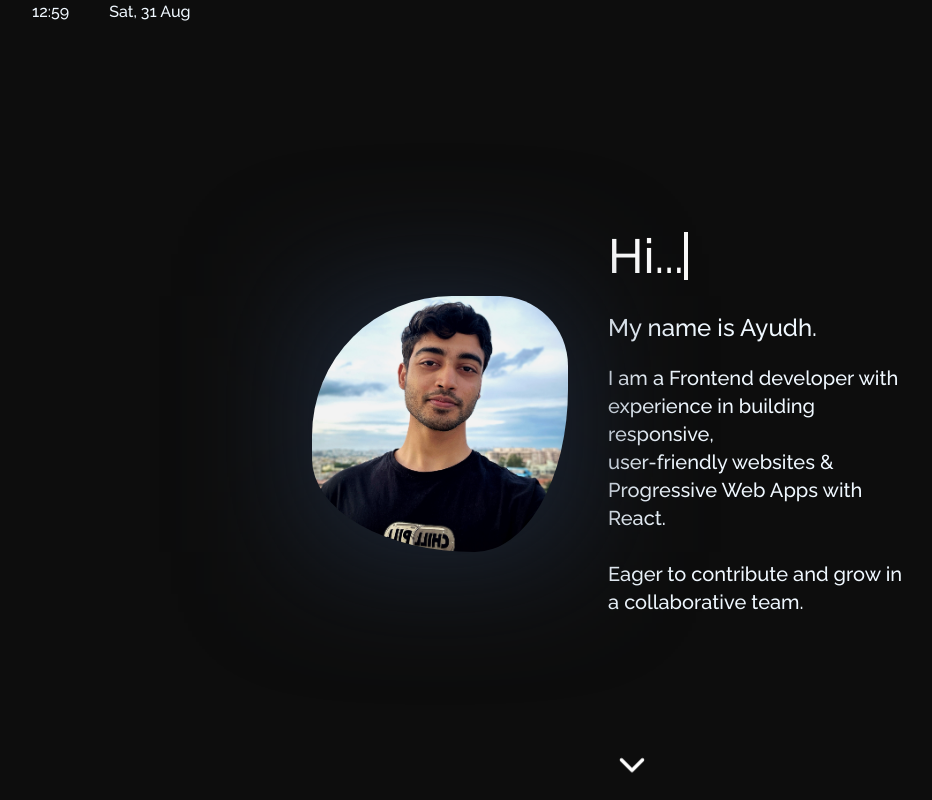
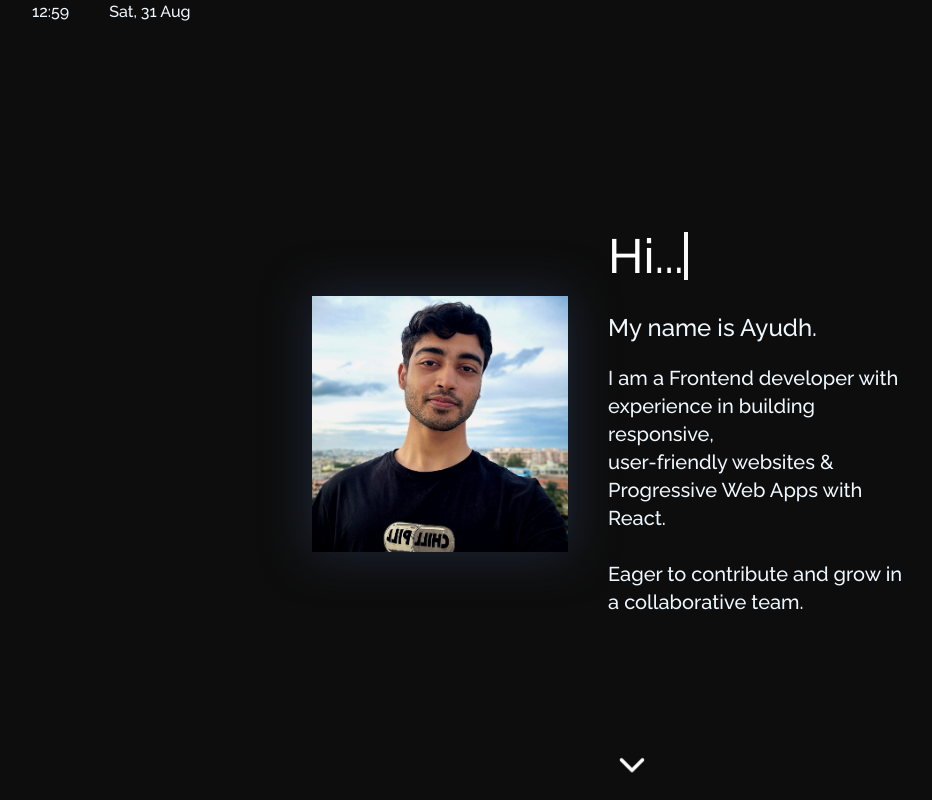
Before and after one commit to makersmecca/Portfolio, a React (Vite) app: page / in a window 1280 px wide. Shown: the top 800 px of the page, without its empty margins (8-940 px from the left). Built offline with nearby package versions, Linux system fonts and the light colour scheme.

Commit message:
added glow effect to image background and animated it using appear and blob animations

```diff
--- a/src/Components/DisplayPicture.jsx
+++ b/src/Components/DisplayPicture.jsx
@@ -6,15 +6,15 @@ const DisplayPicture = ({ splashStatus }) => {
     <div>
       <div
         className={`${
-          splashStatus ? "hidden" : "absolute animate-appear"
-        } blob md:h-64 md:w-64 h-44 w-44 bg-slate-800 blur-3xl`}
+          splashStatus ? "hidden" : "absolute blob-fadein"
+        } md:h-64 md:w-64 h-44 w-44 bg-slate-800 blur-xl`}
       ></div>
       <img
         src={dispPic}
         alt="profile picture"
         className={`${
           splashStatus ? "" : "relative"
-        } blob md:h-64 md:w-64 h-44 w-44`}
+        } animate-blob md:h-64 md:w-64 h-44 w-44`}
       />
     </div>
   );
```
